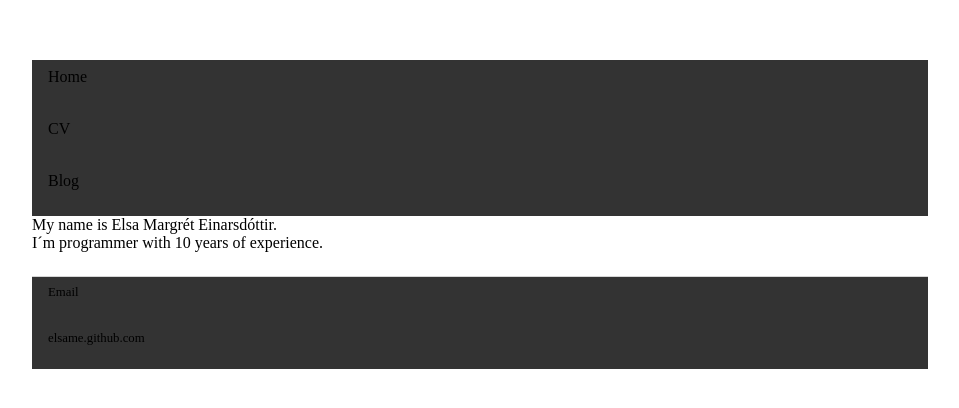
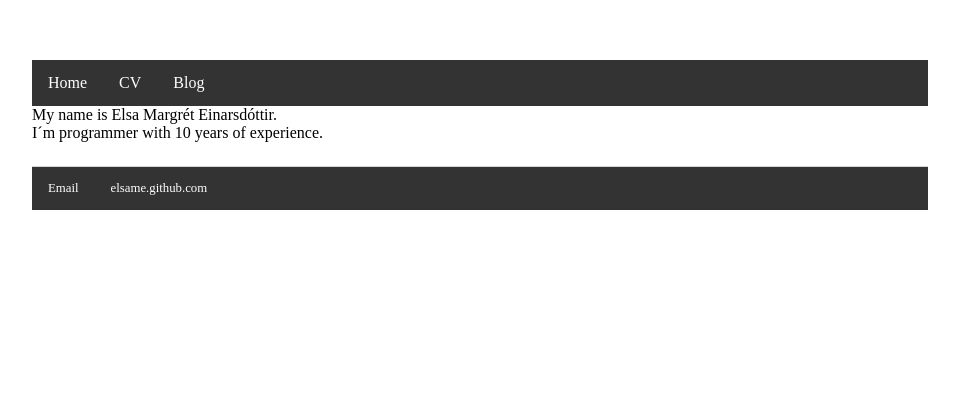
Before and after one commit to elsame/elsame.github.io, a Jekyll site: the page built from index.html, in a window 1280 px wide. Shown: the top 408 px of the page, without its empty margins (160-1119 px from the left). Built offline with Jekyll 4.4.1, drawn with Linux system fonts in a browser that asks for light colours.

Commit message:
Update main.css

```diff
--- a/css/main.css
+++ b/css/main.css
@@ -10,18 +10,17 @@ nav ul, footer ul {
   background-color: #333;
 }
 nav ul li, footer ul li {
-    display: inline;
-    margin-right: 20px;
+    float: left;
 }
 a {
   display: block;
-  color: #000;
-  padding: 8px 16px;
+  color: white;
+  text-align: center;
+  padding: 14px 16px;
   text-decoration: none;
 }
 a:hover {
-  background-color: #555;
-  color: white;
+  background-color: #111;
 }
 h1 {
     font-size: 3em;
```
